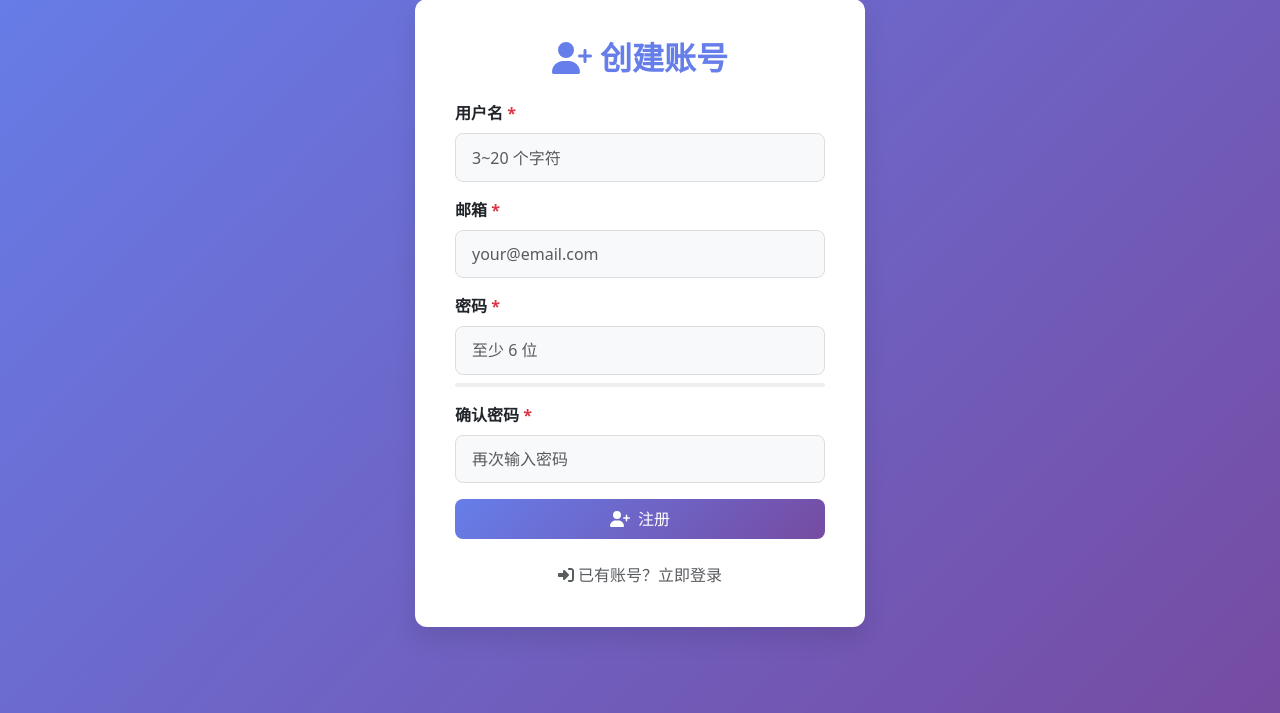
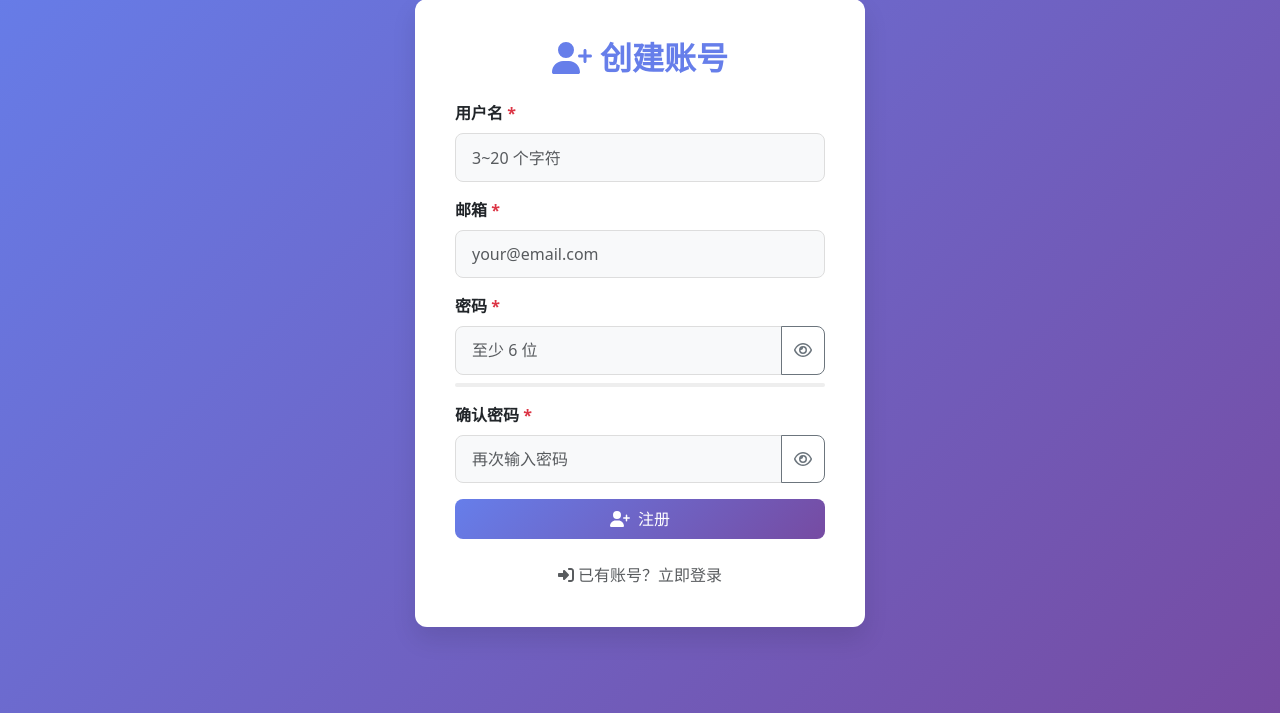
Before and after one commit to syy-yay/OpenClaw, a Flask app: page /register in a window 1280 px wide. Shown: the part 87-800 px from the top of the page. Run offline with Flask 3, Linux system fonts and the light colour scheme.

Commit message:
feat: 登录/注册密码可见切换 + 首页动态标题任务数

```diff
--- a/myproject/templates/index.html
+++ b/myproject/templates/index.html
@@ -545,6 +545,9 @@
             document.querySelectorAll('.edit-btn').forEach(btn => btn.addEventListener('click', function() { enterEditMode(parseInt(this.getAttribute('data-id'))); }));
             document.querySelectorAll('.delete-btn').forEach(btn => btn.addEventListener('click', function() { deleteTask(parseInt(this.getAttribute('data-id'))); }));
             updateStats();
+            // 更新页面标题
+            const total = tasks.length;
+            document.title = total ? '(' + total + ') 团队任务管理系统' : '团队任务管理系统';
         }
 
         function updateStats() {
--- a/myproject/templates/register.html
+++ b/myproject/templates/register.html
@@ -43,7 +43,10 @@
         </div>
         <div class="mb-3">
             <label class="form-label fw-semibold">密码 <span class="text-danger">*</span></label>
-            <input type="password" class="form-control" id="password" placeholder="至少 6 位" minlength="6" required>
+            <div class="input-group">
+                <input type="password" class="form-control" id="password" placeholder="至少 6 位" minlength="6" required>
+                <button class="btn btn-outline-secondary" type="button" id="toggle-pwd1" tabindex="-1" style="border-radius:0 8px 8px 0;"><i class="far fa-eye"></i></button>
+            </div>
             <div class="mt-2" style="height:4px;background:#eee;border-radius:2px;overflow:hidden;">
                 <div id="strength-bar" style="height:100%;width:0%;border-radius:2px;transition:width .3s,background-color .3s;"></div>
             </div>
@@ -51,7 +54,10 @@
         </div>
         <div class="mb-3">
             <label class="form-label fw-semibold">确认密码 <span class="text-danger">*</span></label>
-            <input type="password" class="form-control" id="confirm-password" placeholder="再次输入密码" required>
+            <div class="input-group">
+                <input type="password" class="form-control" id="confirm-password" placeholder="再次输入密码" required>
+                <button class="btn btn-outline-secondary" type="button" id="toggle-pwd2" tabindex="-1" style="border-radius:0 8px 8px 0;"><i class="far fa-eye"></i></button>
+            </div>
             <div class="form-text" id="confirm-hint"></div>
         </div>
         <button type="submit" class="btn btn-primary w-100 py-2" id="register-btn">
@@ -150,6 +156,15 @@ form.addEventListener('submit', async function(e) {
         registerBtn.innerHTML = '<i class="fas fa-user-plus me-2"></i>注册';
     }
 });
+['toggle-pwd1','toggle-pwd2'].forEach(id => {
+    document.getElementById(id)?.addEventListener('click', function() {
+        const targetId = id === 'toggle-pwd1' ? 'password' : 'confirm-password';
+        const inp = document.getElementById(targetId);
+        const isPwd = inp.type === 'password';
+        inp.type = isPwd ? 'text' : 'password';
+        this.innerHTML = isPwd ? '<i class="far fa-eye-slash"></i>' : '<i class="far fa-eye"></i>';
+    });
+});
 </script>
 </body>
 </html>
```
Also changed, not shown: myproject/templates/login.html (+10 -1 lines).
